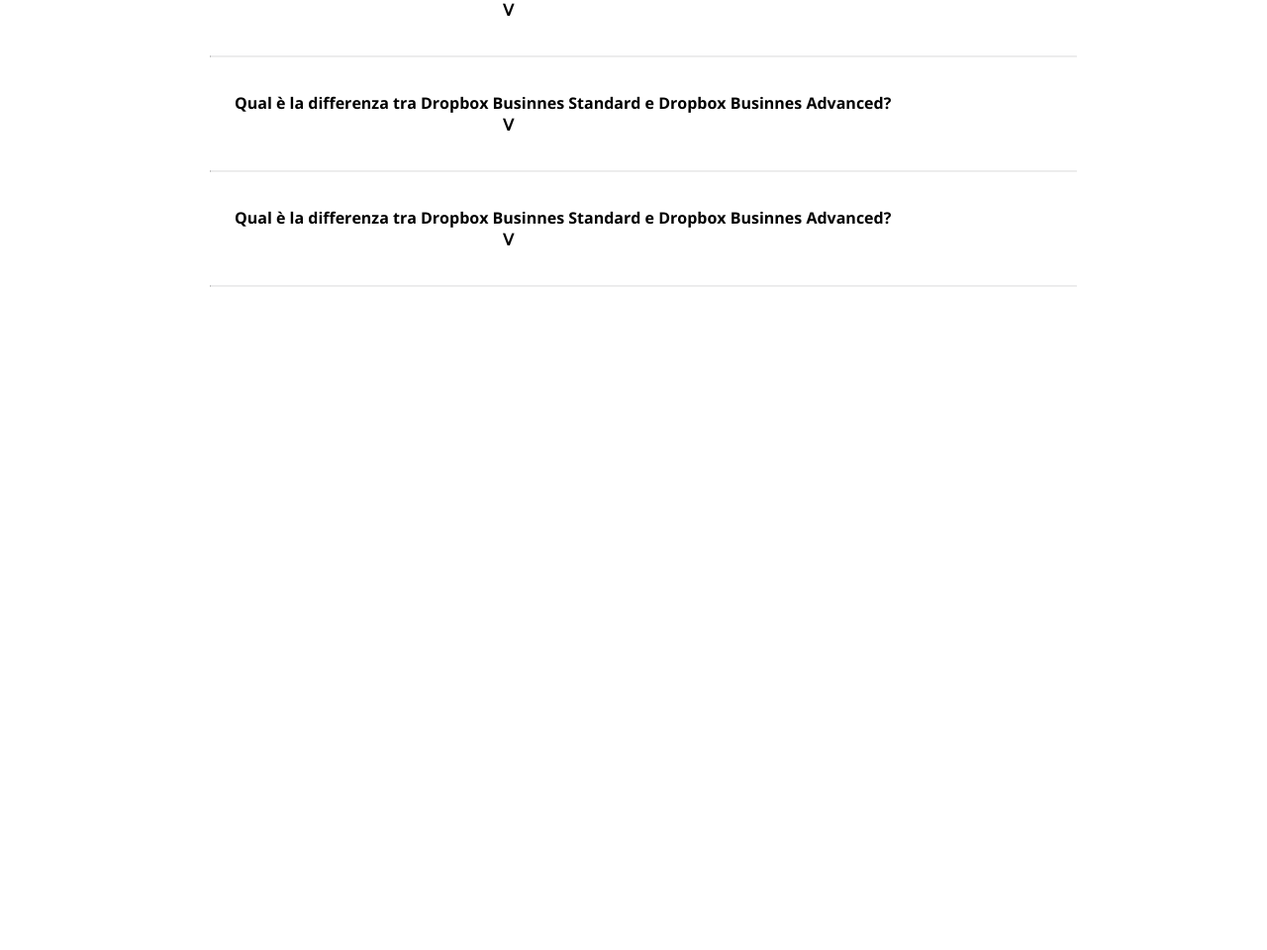
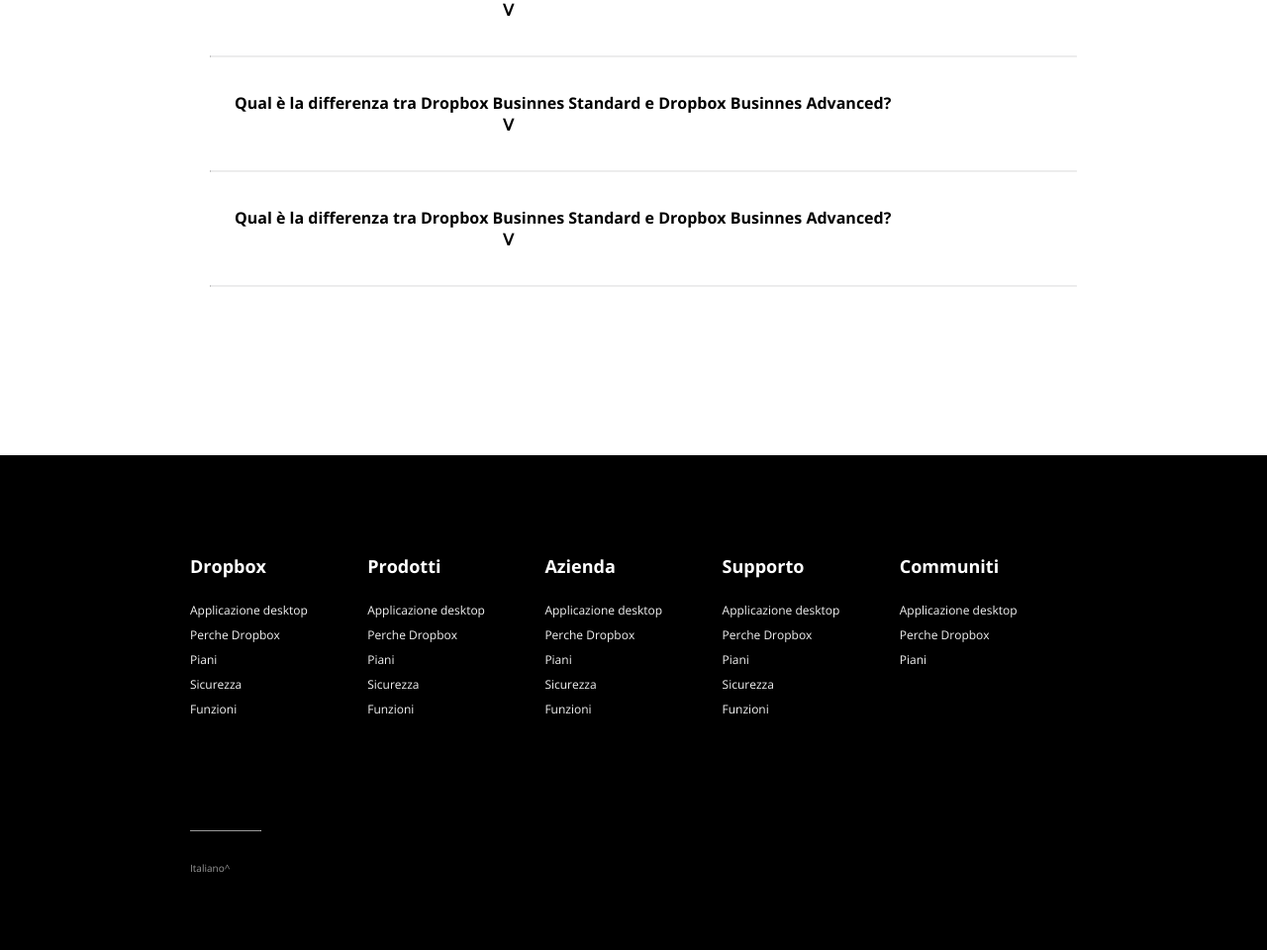
Before and after one commit to Mattia311/htmlcss-dropbox, a plain HTML site: page index.html in a window 1280 px wide. Shown: the part 6584-7544 px from the top of the page at 99% size. Before the commit the page ends 6874 px from the top, so only its background shows below. Drawn offline with nearby package versions, Linux system fonts and the light colour scheme.

Commit message:
Dropbox complete

```diff
--- a/index.html
+++ b/index.html
@@ -279,7 +279,62 @@
         <!-- /fine main 7 -->
     </main>
     <!-- /main -->
-    <footer></footer>
+    <footer>
+        <div class="classe40 clearfix">
+            <div class="margin2">
+                <div class="classe41">
+                    <ul>
+                        <li class="lista2"><strong>Dropbox</strong></li>
+                        <li class="lista3">Applicazione desktop</li>
+                        <li class="lista3">Perche Dropbox</li>
+                        <li class="lista3">Piani</li>
+                        <li class="lista3">Sicurezza</li>
+                        <li class="lista3">Funzioni</li>
+                    </ul>
+                    <hr class="riga6">
+                    <p class="grafo7"> Italiano&Hat;</p>
+                </div>
+                <div class="classe42">
+                    <ul>
+                        <li class="lista2"><strong>Prodotti</strong></li>
+                        <li class="lista3">Applicazione desktop</li>
+                        <li class="lista3">Perche Dropbox</li>
+                        <li class="lista3">Piani</li>
+                        <li class="lista3">Sicurezza</li>
+                        <li class="lista3">Funzioni</li>
+                    </ul>
+                </div>
+                <div class="classe43">
+                    <ul>
+                        <li class="lista2"><strong>Azienda</strong></li>
+                        <li class="lista3">Applicazione desktop</li>
+                        <li class="lista3">Perche Dropbox</li>
+                        <li class="lista3">Piani</li>
+                        <li class="lista3">Sicurezza</li>
+                        <li class="lista3">Funzioni</li>
+                    </ul>
+                </div>
+                <div class="classe44">
+                    <ul>
+                        <li class="lista2"><strong>Supporto</strong></li>
+                        <li class="lista3">Applicazione desktop</li>
+                        <li class="lista3">Perche Dropbox</li>
+                        <li class="lista3">Piani</li>
+                        <li class="lista3">Sicurezza</li>
+                        <li class="lista3">Funzioni</li>
+                    </ul>
+                </div>
+                <div class="classe45">
+                    <ul>
+                        <li class="lista2"><strong>Communiti</strong></li>
+                        <li class="lista3">Applicazione desktop</li>
+                        <li class="lista3">Perche Dropbox</li>
+                        <li class="lista3">Piani</li>
+                    </ul>
+                </div>
+            </div>
+        </div>
+    </footer>
     <!-- /footer -->
 </body>
 </html>
--- a/style.css
+++ b/style.css
@@ -288,21 +288,19 @@ span {
     font-family: 'Open Sans',sans-serif;
     padding-top: 20px;
 }
-ul li {
+ul .lista1 {
     padding-left: 2rem;
     background-image: url(./img/check-solid.svg);
     background-position: 0 0;
     background-size: 1rem 1rem;
     background-repeat: no-repeat;
     list-style: none;
-  }
-  li {
-    font-size: 11px;
-    font-family: 'Open Sans',sans-serif;
-  }
-  .lista1 {
+}
+.lista1 {
       margin: 20px 0;
-  }
+      font-size: 11px;
+      font-family: 'Open Sans',sans-serif;
+}
 .img15 {
     width: 10px;
 }
@@ -696,3 +694,58 @@ li {
     padding-left: 271px;
 }
 /************ /fine main 7 *********/
+.classe40 {
+    background-color: black;
+    width: 100%;
+    height: 500px;
+    margin-top: 170px;
+}
+.classe41 {
+    float: left;
+    width: 20%;
+}
+.classe42 {
+    float: left;
+    width: 20%;
+}
+.classe43 {
+    float: left;
+    width: 20%;
+}
+.classe44 {
+    float: left;
+    width: 20%;
+}
+.classe45 {
+    float: left;
+    width: 20%;
+}
+.lista2 {
+    color: white;
+    list-style: none;
+    padding-top: 100px;
+    padding-bottom: 20px;
+    font-size: 18px;
+    font-family: 'Open Sans',sans-serif;
+}
+.lista3 {
+    color: #F3F3F3;
+    list-style: none;
+    font-size: 12px;
+    font-family: 'Open Sans',sans-serif;
+    line-height: 25px;
+}
+.riga6 {
+    margin-top: 110px;
+    width: 40%;
+    border-bottom: 20px;
+}
+.grafo7 {
+    color: #999999;
+    font-family: 'Open Sans',sans-serif;
+    font-size: 10px;
+    padding-top: 30px;
+}
+.img18 {
+    width: 10px;
+}
```
